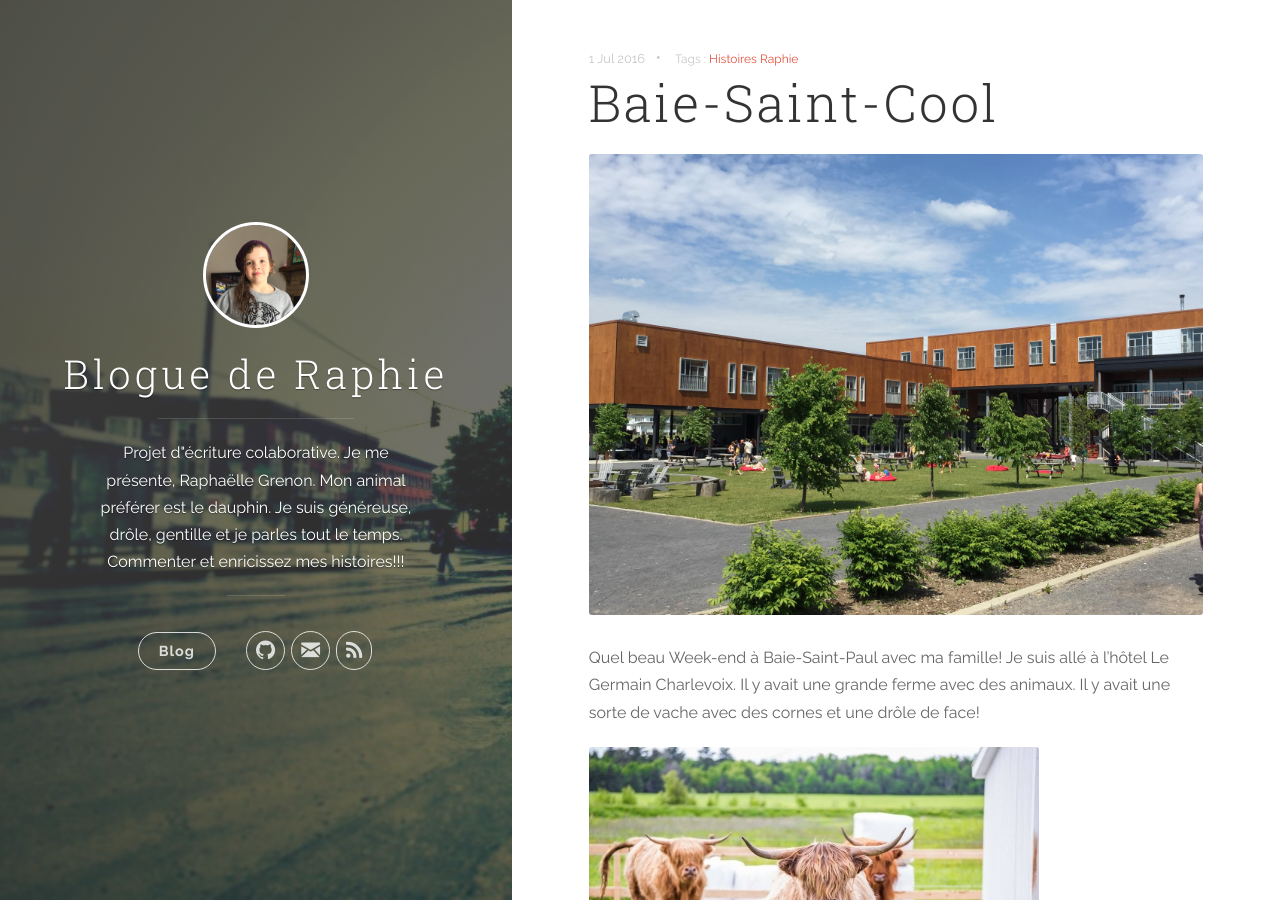
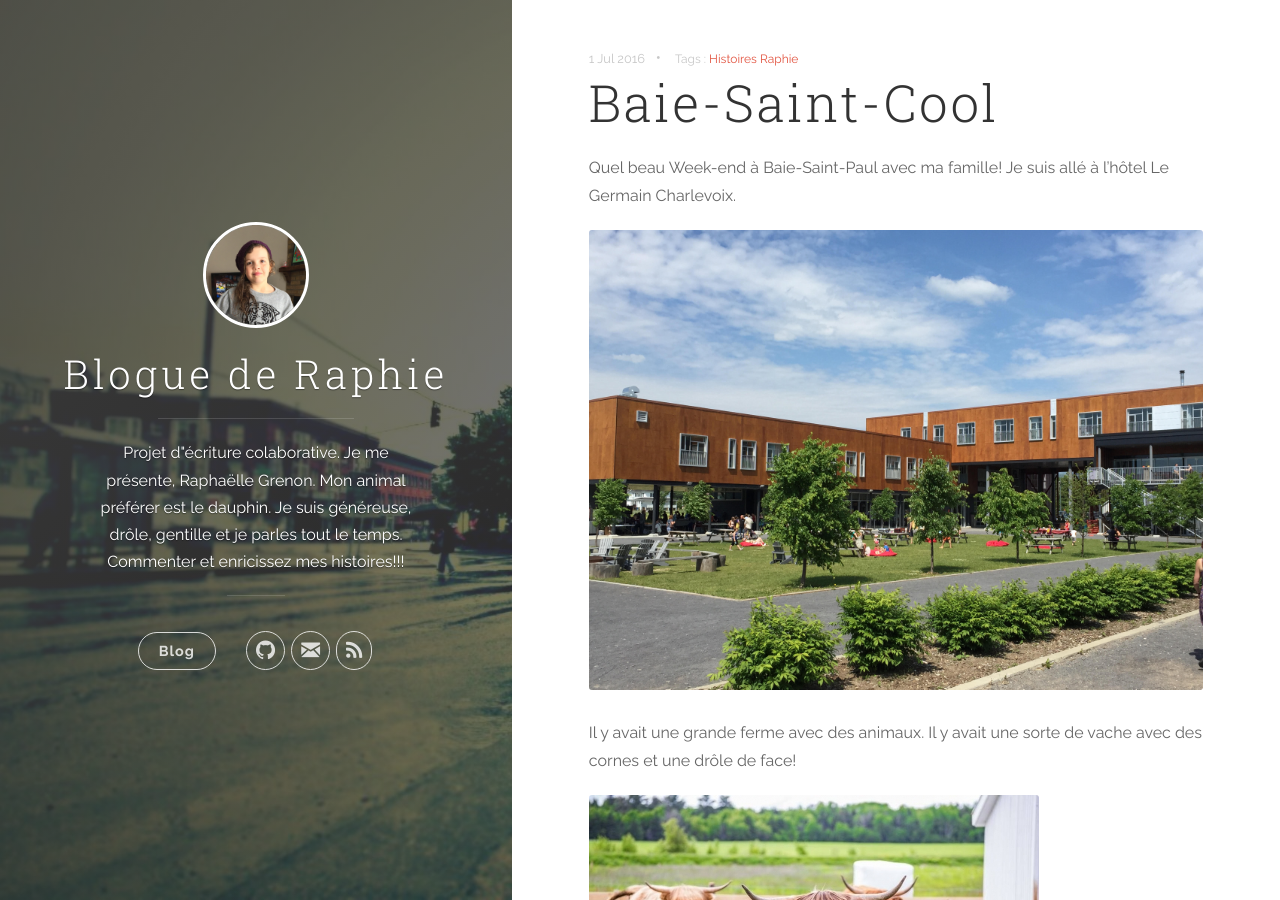
Before and after one commit to raphaellegrenon/blog, a Jekyll site: the page built from _posts/2016-07-01-Baie-Saint-Cool.md, in a window 1280 px wide and 900 px high. Built offline with Jekyll 4.4.1, drawn with Linux system fonts in a browser that asks for light colours; nearby versions of some CDN libraries; comment, search, counter and statistics services are not loaded.

```diff
--- a/_posts/2016-07-01-Baie-Saint-Cool.md
+++ b/_posts/2016-07-01-Baie-Saint-Cool.md
@@ -5,9 +5,13 @@ categories: [Histoires]
 tags: [Histoires, Raphie]
 comments: true
 ---
+Quel beau Week-end à Baie-Saint-Paul avec ma famille! Je suis allé à l'hôtel Le Germain Charlevoix.
+
+
 ![Hôtel le Germain Charlevoix](/images/hotel.jpg "Hôtel Le Germain Charlevoix")
 
-Quel beau Week-end à Baie-Saint-Paul avec ma famille! Je suis allé à l'hôtel Le Germain Charlevoix. Il y avait une grande ferme avec des animaux. Il y avait une sorte de vache avec des cornes et une drôle de face!
+
+Il y avait une grande ferme avec des animaux. Il y avait une sorte de vache avec des cornes et une drôle de face!
 
 
 ![Vache Highland](/images/vache_charlevoix.jpg "Vache Highland")
```
